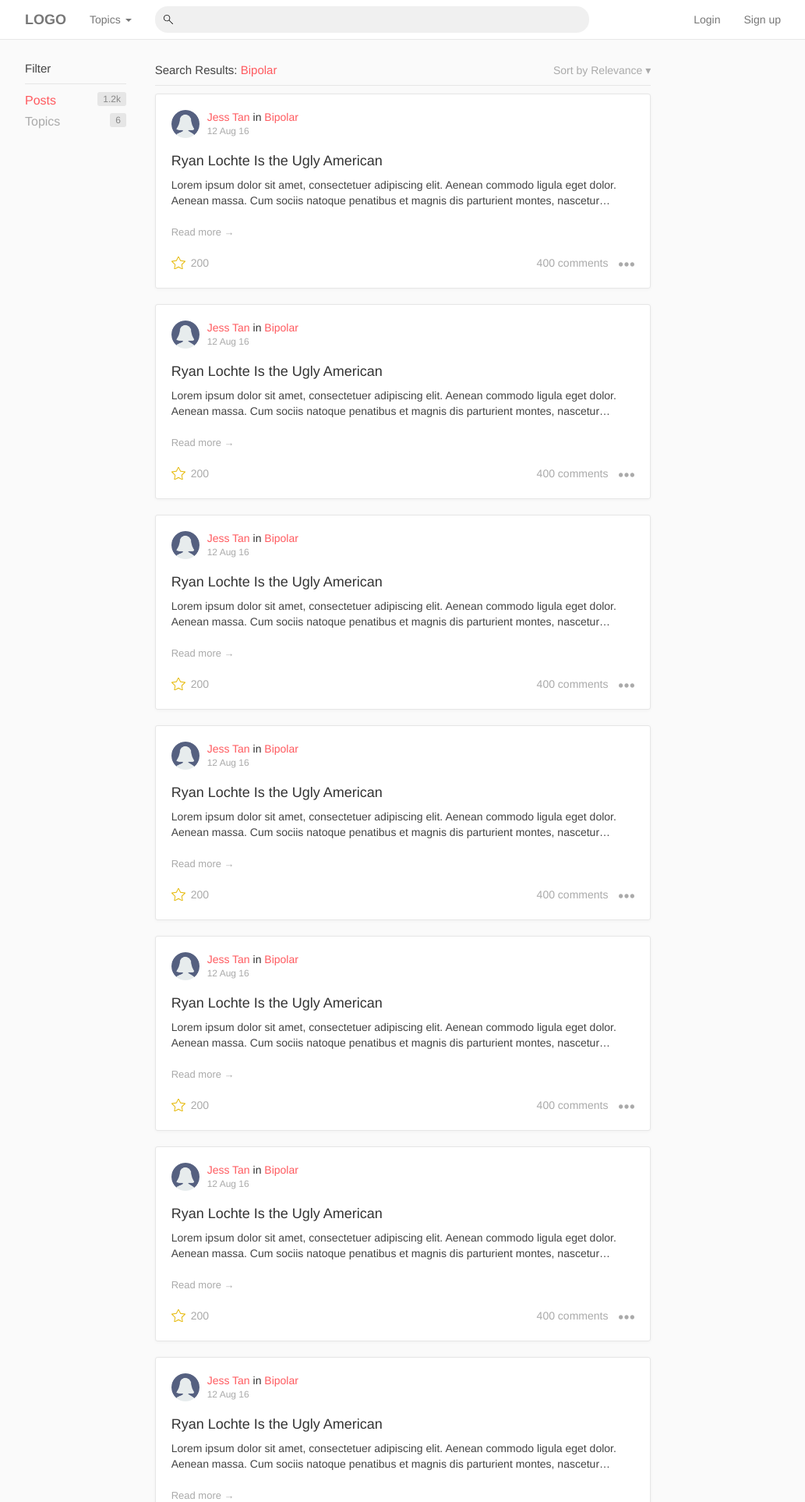
After one commit to jessdesigntan/dearcarrie, a PHP site: page /search.php in a window 1280 px wide. The commit adds this page. Shown: the top 1926 px of the page at 78% size, without its empty margins (123-1156 px from the left). Run offline with PHP 8.4, Linux system fonts and the light colour scheme.

Commit message:
search page

```diff
--- a/templates/templates.php
+++ b/controllers/templates.php
@@ -53,7 +53,7 @@ function navbar() {
           <span class="icon-bar"></span>
           <span class="icon-bar"></span>
         </button>
-        <a class="navbar-brand" href="#"><strong>LOGO</strong></a>
+        <a class="navbar-brand" href="index"><strong>LOGO</strong></a>
       </div>
 
       <!-- Collect the nav links, forms, and other content for toggling -->
@@ -73,7 +73,7 @@ function navbar() {
           </li>
         </ul>
         <form class="navbar-form navbar-left">
-          <div class="form-group">
+          <div class="form-group" action="search.php">
             <input type="text" class="form-control nav-search">
           </div>
         </form>
@@ -98,7 +98,6 @@ function card() {
         <a>Jess Tan</a> in <a>Bipolar</a>
         <div class="date">12 Aug 16</div>
       </div>
-
     </div>
 
     <div class="content">
@@ -130,4 +129,52 @@ function card() {
   </div>
 <?php
 }
+
+function mainSideContent() {
 ?>
+  <div class="side-content">
+    <div class="content-title">
+      <h4>Editor's Picks</h4>
+      <a href="#">Read all &#8594;</a>
+    </div>
+    <a href="#" class="mini-card">
+      <p>26 Things That Won’t Cure My Depression</p>
+    </a>
+    <a href="#" class="mini-card">
+      <p>Doctors put me on 40 different meds for bipolar and depression. It almost killed me.</p>
+    </a>
+    <a href="#" class="mini-card">
+      <p>Desperately Seeking Einstein’s Assistant</p>
+    </a>
+    <a href="#" class="mini-card">
+      <p>How I’m Handling My Depression (Using an App)</p>
+    </a>
+  </div>
+
+  <div class="side-content">
+    <div class="content-title">
+      <h4>Topics</h4>
+      <a href="#">See all &#8594;</a>
+    </div>
+    <ul>
+      <li><a href="#">Bipolar</a></li>
+      <li><a href="#">Relationship</a></li>
+      <li><a href="#">Financial</a></li>
+      <li><a href="#">Suicide</a></li>
+    </ul>
+  </div>
+  <script>$('.mains-sidebar').affix({offset: {top: 10}});</script>
+<?php
+}
+
+function sideFilter() {
+?>
+  <div class="content-title">
+    <h4>Filter</h4>
+  </div>
+  <a href="#" class="active">Posts<span class="badge">1.2k</span></a>
+  <a href="#">Topics<span class="badge">6</span></a>
+  <script>$('.filter-sidebar').affix({offset: {top: 10}});</script>
+<?php
+}
+?>
--- a/css/style.css
+++ b/css/style.css
@@ -6,6 +6,9 @@
   5. card
   6. popover overwrite
   7. nav-search
+  8. side-content
+  9. content-title
+  10. mini-card
 */
 
 /*=============================
@@ -17,7 +20,7 @@
   --primary-color: #ff5a5f;
   --light-text: #aaaaaa;
   --text-color: #444444;
-
+  --medium-text: #888888;
 }
 
 body {
@@ -38,6 +41,14 @@ body > .page-container {
 /*=============================
     2. utils
 ===============================*/
+.primary-color {
+  color: var(--primary-color);
+}
+
+.light-text {
+  color: var(--light-text);
+}
+
 .float-left {
   float: left;
 }
@@ -56,7 +67,6 @@ a, a:hover, a:link, a:visited, a:link {
 }
 
 a:hover {
-  opacity: 0.85;
   text-decoration: underline;
 }
 
@@ -81,6 +91,7 @@ a:hover {
   float: left;
   display: block;
   width: 100%;
+  margin-bottom: 20px;
 }
 
 .card > .header > .image img {
@@ -119,13 +130,13 @@ a:hover {
   color: var(--text-color);
 }
 
+.card .content a:first-child:hover {
+  text-decoration: none;
+}
+
 .card .content a.read-more {
   font-size: 13px;
   color: var(--light-text);
-}
-
-.card .content a:hover {
-  text-decoration: none;
 }
 
 .card .content {
@@ -193,3 +204,149 @@ input.nav-search {
 .navbar-form .form-control {
     width: 250%;
 }
+
+/*=============================
+    8. side-content
+===============================*/
+.filter-sidebar .badge {
+  margin-left: 5px;
+  font-size: 12px;
+  background-color: var(--light-border);
+  color: var(--medium-text);
+  font-weight: 400;
+  float: right;
+  border-radius: 3px;
+}
+
+.filter-sidebar.affix-top {
+  position: static;
+  width:130px;
+}
+
+.filter-sidebar.affix {
+  position: fixed;
+  top:70px;
+  width:130px;
+}
+
+.filter-sidebar > a {
+  display: block;
+  font-size: 16px;
+  font-weight: 200;
+  color: var(--light-text);
+  margin-bottom: 5px;
+}
+
+.filter-sidebar > a.active {
+  color: var(--primary-color);
+}
+
+.main-sidebar.affix-top {
+  position: static;
+  width:250px;
+}
+
+.main-sidebar.affix {
+  position: fixed;
+  top:70px;
+  width:250px;
+}
+
+@media only screen and (max-width: 767px) {
+  .main-sidebar, .filter-sidebar {
+    display: none;
+  }
+}
+
+.side-content {
+  margin-bottom: 40px;
+}
+
+.side-content ul {
+  padding: 0;
+  list-style-type: none;
+}
+
+.side-content ul > li {
+  padding: 5px 0;
+}
+
+.side-content ul > li > a {
+  display: block;
+}
+
+/*=============================
+    9. content-title
+===============================*/
+.content-title {
+  margin-bottom: 10px;
+  border-bottom: 1px solid var(--light-border);
+  display: table;
+  width: 100%;
+}
+
+.content-title > * {
+  display: table-cell;
+}
+
+.content-title > h4 {
+  margin: 0;
+}
+
+.content-title > h4 {
+  font-size: 15px;
+  color: var(--text-color);
+  padding-bottom: 10px;
+}
+
+.content-title > a {
+  font-size: 14px;
+  color: var(--light-text);
+  margin: 0;
+  text-align: right;
+}
+
+/*=============================
+    10. mini-card
+===============================*/
+.mini-card {
+  display: table;
+  margin-bottom: 15px;
+  position: relative;
+}
+
+.mini-card > p {
+  overflow: hidden;
+  text-overflow: ellipsis;
+  display: -webkit-box;
+  -webkit-line-clamp: 3;
+  -webkit-box-orient: vertical;
+}
+
+.mini-card::before {
+  content: "";
+  width: 6px;
+  height: 6px;
+  background-color: var(--primary-color);
+  border-radius: 50%;
+  position: absolute;
+  left: -15px;
+  top: 9px;
+}
+
+/*=============================
+    11. footer
+===============================*/
+footer {
+  background-color: white;
+  display: block;
+  padding: 20px 0;
+  margin-top: 80px;
+  border-top: 1px solid var(--light-border);
+  text-align: center;
+}
+
+footer p {
+  margin: 0;
+  color: var(--light-text);
+}
--- /dev/null
+++ b/search.php
@@ -0,0 +1,36 @@
+<!DOCTYPE html>
+<?php include('controllers/templates.php'); ?>
+
+<html lang="en">
+  <?php head("Anti-depression"); ?>
+
+  <body>
+    <?= navbar(); ?>
+    <div class="page-container wow fadeInUp">
+      <div class="row">
+        <div class="col-sm-2">
+          <div class="filter-sidebar">
+            <?= sideFilter(); ?>
+          </div>
+        </div><!-- END right column col-sm-3 -->
+        <div class="col-sm-8">
+          <div class="content-title">
+            <h4>Search Results: <span class="primary-color">Bipolar</span></h4>
+            <a href="#">Sort by Relevance &#9662;</a>
+          </div>
+          <?php for ($i=1; $i<=10; $i++) {
+            card();
+          }
+          ?>
+        </div><!-- END left column col-sm-9 -->
+
+      </div>
+    </div><!-- END page-container -->
+
+    <footer class="footer">
+      <div class="page-container">
+        <p>All rights Reserved, NAME &#169;</p>
+      </div>
+    </footer>
+  </body>
+</html>
```
Also changed, not shown: index.php (+19 -5 lines), .htaccess (added).
